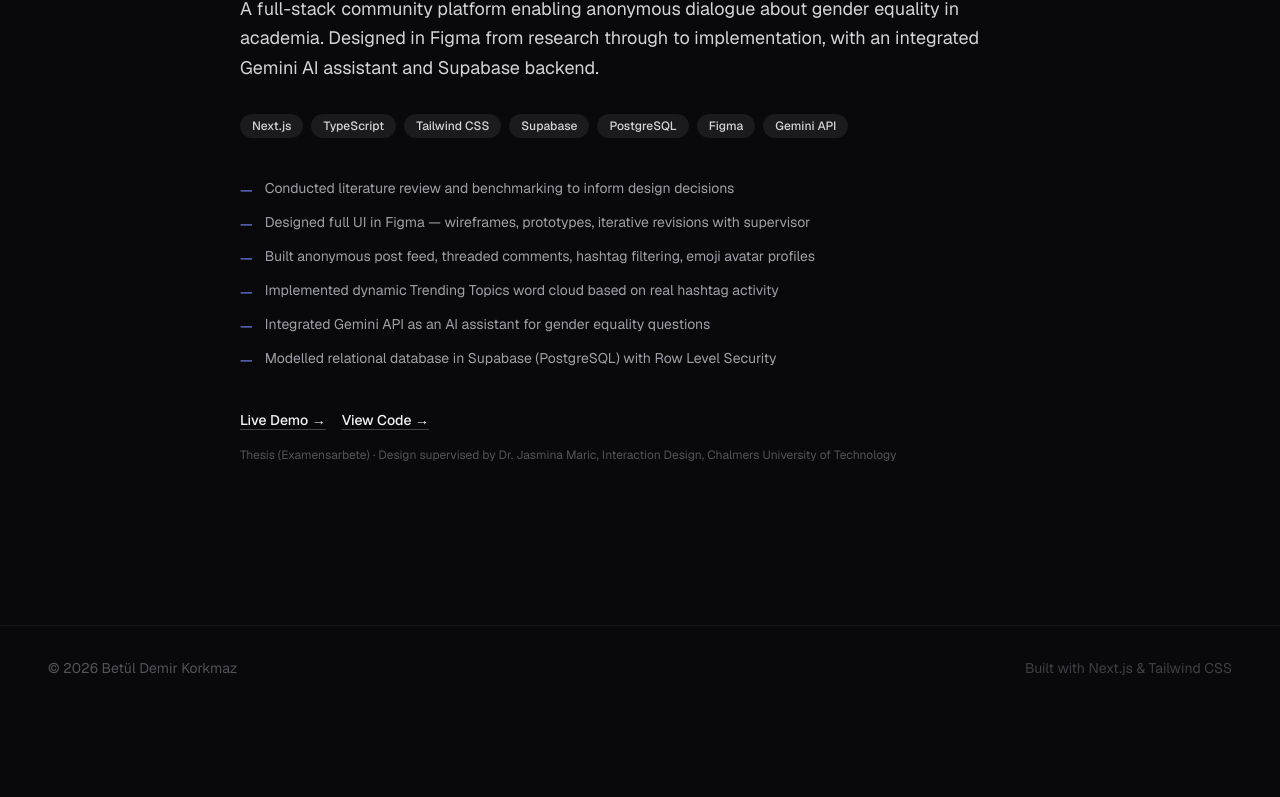
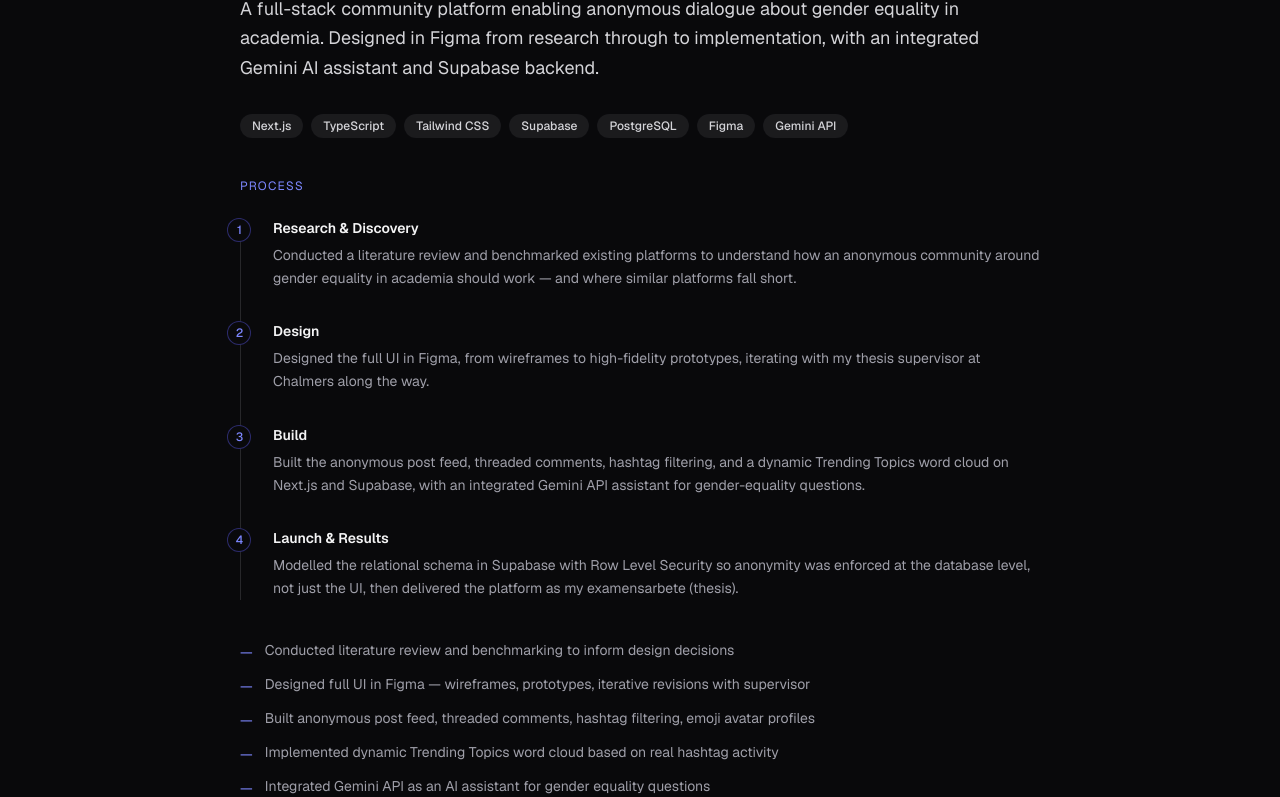
Before and after one commit to FBetulDemir/betul-portfolio-v2, a Next.js app: page /projects/agora in a window 1280 px wide. Shown: the part 884-1681 px from the top of the page. Before the commit the page ends 1594 px from the top, so only its background shows below. Built offline with nearby package versions, Linux system fonts and the light colour scheme.

Commit message:
Add project process details and update project images; enhance ProjectPage layout

```diff
--- a/app/components/Hero.tsx
+++ b/app/components/Hero.tsx
@@ -38,12 +38,12 @@
             </p>
             <p className="text-base md:text-lg text-zinc-400 leading-relaxed mt-5">
               → These days I design UI and{" "}
-              <span className="group relative inline-grid align-baseline">
+              <span className="group relative inline-grid align-baseline cursor-default">
                 <span className="col-start-1 row-start-1 transition-opacity duration-700 ease-in-out group-hover:opacity-0">
                   build
                 </span>
                 <span
-                  className="col-start-1 row-start-1 font-mono text-indigo-400 opacity-0 transition-opacity duration-700 ease-in-out group-hover:opacity-100"
+                  className="col-start-1 row-start-1 pointer-events-none font-mono tracking-wide text-indigo-400 opacity-0 transition-opacity duration-700 ease-in-out group-hover:opacity-100 group-hover:[text-shadow:0_0_12px_rgba(129,140,248,0.55)]"
                   aria-hidden="true">
                   build
                 </span>
--- a/app/data/projects.ts
+++ b/app/data/projects.ts
@@ -1,3 +1,8 @@
+export type ProcessStep = {
+  phase: string;
+  detail: string;
+};
+
 export type Project = {
   slug: string;
   index: string;
@@ -9,6 +14,7 @@
   imageFit?: "contain" | "cover";
   tech: string[];
   bullets: string[];
+  process: ProcessStep[];
   links: { label: string; href: string }[];
   note?: string;
 };
@@ -23,7 +29,7 @@
       "Solo redesign and WordPress build for a naval CFD simulation company — research through live deploy.",
     description:
       "Full end-to-end redesign and WordPress implementation of shipflow.se, a CFD simulation product for naval architects at Flowtech International AB. Sole designer and developer — from UX research through live deployment.",
-    image: "/projects/shipflow-flowtech.png",
+    image: "/projects/flowtech.png",
     imageFit: "contain",
     tech: [
       "Figma",
@@ -40,6 +46,28 @@
       "Implemented 15+ pages in WordPress with custom CSS architecture",
       "Configured plugins: Yoast SEO, Contact Form 7, Brevo, WPForms, Fluent Support, ACF",
       "Handled DNS configuration, email authentication, and newsletter setup",
+    ],
+    process: [
+      {
+        phase: "Research & Discovery",
+        detail:
+          "Interviewed shipping managers and logistics coordinators to understand how they tracked shipments day to day. The core problem turned out to be cognitive overload, not missing features — that finding shaped every decision after it.",
+      },
+      {
+        phase: "Design",
+        detail:
+          "Built a full Figma design system — an 8px spacing grid, a status-color language (green/yellow/red), and 15+ reusable components — then decided what belonged above the fold versus what could collapse. Went through two rounds of stakeholder review before touching code.",
+      },
+      {
+        phase: "Build",
+        detail:
+          "Implemented 15+ pages in WordPress on a custom post-type architecture (shipments, carriers, routes), with a prefixed CSS system to avoid plugin conflicts and PHP snippets for license validation and status logic.",
+      },
+      {
+        phase: "Launch & Results",
+        detail:
+          "Handled DNS, SSL, and SMTP configuration, migrated the database to production, and stayed on for 24 hours post-launch. Shipped to 200+ active users across 15 customers with a 1.2s average load time and a 99.8% form success rate.",
+      },
     ],
     links: [
       { label: "Live Site →", href: "https://shipflow.se/" },
@@ -78,6 +106,28 @@
       "Built Organisation Settings and Upload pages",
       "Worked iteratively in standups and improved solutions based on feedback",
     ],
+    process: [
+      {
+        phase: "Research & Discovery",
+        detail:
+          "Ran user research with the product team to identify usability issues in the existing organisation settings flow, then mapped new user flows to address them.",
+      },
+      {
+        phase: "Design",
+        detail:
+          "Designed the complete interface in Figma, iterating with the product owner across multiple feedback rounds before handoff to implementation.",
+      },
+      {
+        phase: "Build",
+        detail:
+          "Implemented reusable UI components in Next.js with TypeScript and Tailwind, building out the Organisation Settings and Upload pages to match the design system.",
+      },
+      {
+        phase: "Iterate",
+        detail:
+          "Worked in sprints alongside the team, adjusting the implementation based on standup feedback. The full rollout is confidential, but a private walkthrough is available on request.",
+      },
+    ],
     links: [
       {
         label: "View Figma Preview →",
@@ -96,7 +146,7 @@
     description:
       "A full-stack community platform enabling anonymous dialogue about gender equality in academia. Designed in Figma from research through to implementation, with an integrated Gemini AI assistant and Supabase backend.",
     image: "/projects/agora.png",
-    imageFit: "cover",
+    imageFit: "contain",
     tech: [
       "Next.js",
       "TypeScript",
@@ -114,9 +164,34 @@
       "Integrated Gemini API as an AI assistant for gender equality questions",
       "Modelled relational database in Supabase (PostgreSQL) with Row Level Security",
     ],
+    process: [
+      {
+        phase: "Research & Discovery",
+        detail:
+          "Conducted a literature review and benchmarked existing platforms to understand how an anonymous community around gender equality in academia should work — and where similar platforms fall short.",
+      },
+      {
+        phase: "Design",
+        detail:
+          "Designed the full UI in Figma, from wireframes to high-fidelity prototypes, iterating with my thesis supervisor at Chalmers along the way.",
+      },
+      {
+        phase: "Build",
+        detail:
+          "Built the anonymous post feed, threaded comments, hashtag filtering, and a dynamic Trending Topics word cloud on Next.js and Supabase, with an integrated Gemini API assistant for gender-equality questions.",
+      },
+      {
+        phase: "Launch & Results",
+        detail:
+          "Modelled the relational schema in Supabase with Row Level Security so anonymity was enforced at the database level, not just the UI, then delivered the platform as my examensarbete (thesis).",
+      },
+    ],
     links: [
       { label: "Live Demo →", href: "https://agora-connect.vercel.app/" },
-      { label: "View Code →", href: "https://github.com/FBetulDemir/Agora.git" },
+      {
+        label: "View Code →",
+        href: "https://github.com/FBetulDemir/Agora.git",
+      },
     ],
     note: "Thesis (Examensarbete) · Design supervised by Dr. Jasmina Maric, Interaction Design, Chalmers University of Technology",
   },
@@ -130,7 +205,7 @@
     description:
       "A two-person household chore tracker where recurring chores are assigned points based on difficulty. Members complete chores, earn points, and compete on a leaderboard.",
     image: "/projects/chore-app.png",
-    imageFit: "cover",
+    imageFit: "contain",
     tech: [
       "Next.js",
       "TypeScript",
@@ -147,8 +222,33 @@
       "Leaderboard with weekly/monthly/all-time score tracking",
       "Deployed as a PWA — installable on mobile without an app store",
     ],
+    process: [
+      {
+        phase: "Planning",
+        detail:
+          "Sketched out the core loop myself before writing any code: assign chores, weight them by difficulty, and turn completion into points — a personal project born from an actual household need.",
+      },
+      {
+        phase: "Design",
+        detail:
+          "Kept the interface intentionally simple: a household join-by-code flow, configurable schedules (daily/weekly/monthly/seasonal), and flexible assignee modes (anyone, fixed person, or rotating).",
+      },
+      {
+        phase: "Build",
+        detail:
+          "Built the app in Next.js and TypeScript with Firebase Auth and Cloud Firestore, including the leaderboard logic and PWA install support.",
+      },
+      {
+        phase: "Launch & Results",
+        detail:
+          "Deployed as an installable PWA — no app store needed — and it's in actual daily use as a two-person household chore tracker.",
+      },
+    ],
     links: [
-      { label: "View Code →", href: "https://github.com/FBetulDemir/chorequest" },
+      {
+        label: "View Code →",
+        href: "https://github.com/FBetulDemir/chorequest",
+      },
       { label: "Live Demo →", href: "https://chorequest-game.vercel.app/" },
     ],
   },
--- a/app/projects/[slug]/page.tsx
+++ b/app/projects/[slug]/page.tsx
@@ -77,6 +77,27 @@
           ))}
         </div>
 
+        <div className="mb-10">
+          <p className="text-xs uppercase tracking-widest text-indigo-400 mb-6">
+            Process
+          </p>
+          <ol className="relative space-y-8 border-l border-zinc-800 pl-8">
+            {project.process.map((step, i) => (
+              <li key={step.phase} className="relative">
+                <span className="absolute left-[-2.85rem] top-0 flex h-6 w-6 items-center justify-center rounded-full bg-zinc-950 border border-indigo-500/40 text-xs font-medium text-indigo-400">
+                  {i + 1}
+                </span>
+                <h3 className="text-sm font-semibold text-zinc-100 mb-1.5">
+                  {step.phase}
+                </h3>
+                <p className="text-sm text-zinc-400 leading-relaxed">
+                  {step.detail}
+                </p>
+              </li>
+            ))}
+          </ol>
+        </div>
+
         <ul className="space-y-3 mb-10">
           {project.bullets.map((b) => (
             <li key={b} className="flex gap-3 text-sm text-zinc-400">
```
Also changed, not shown: public/projects/flowtech.png (added), public/projects/shipflow.png (added).
